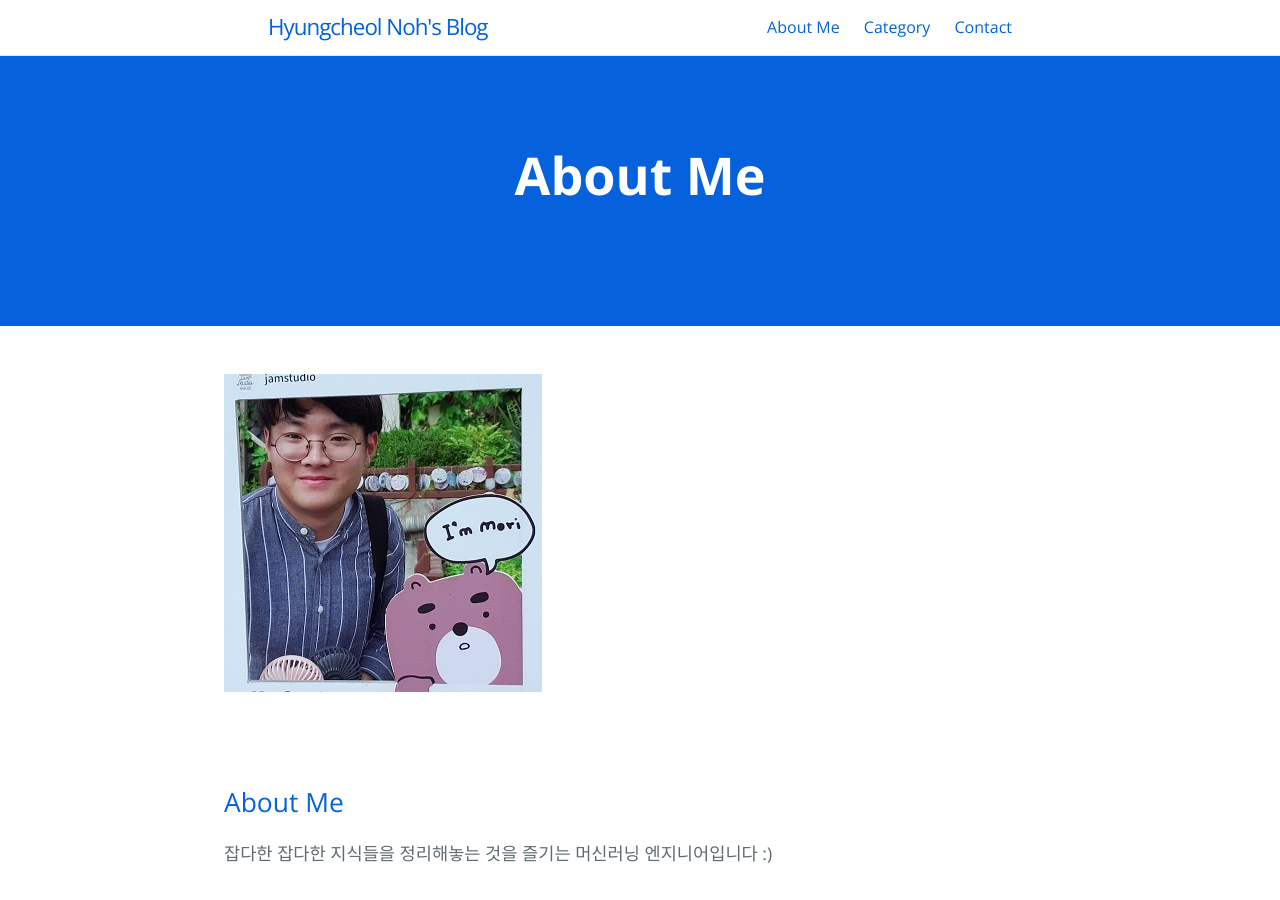
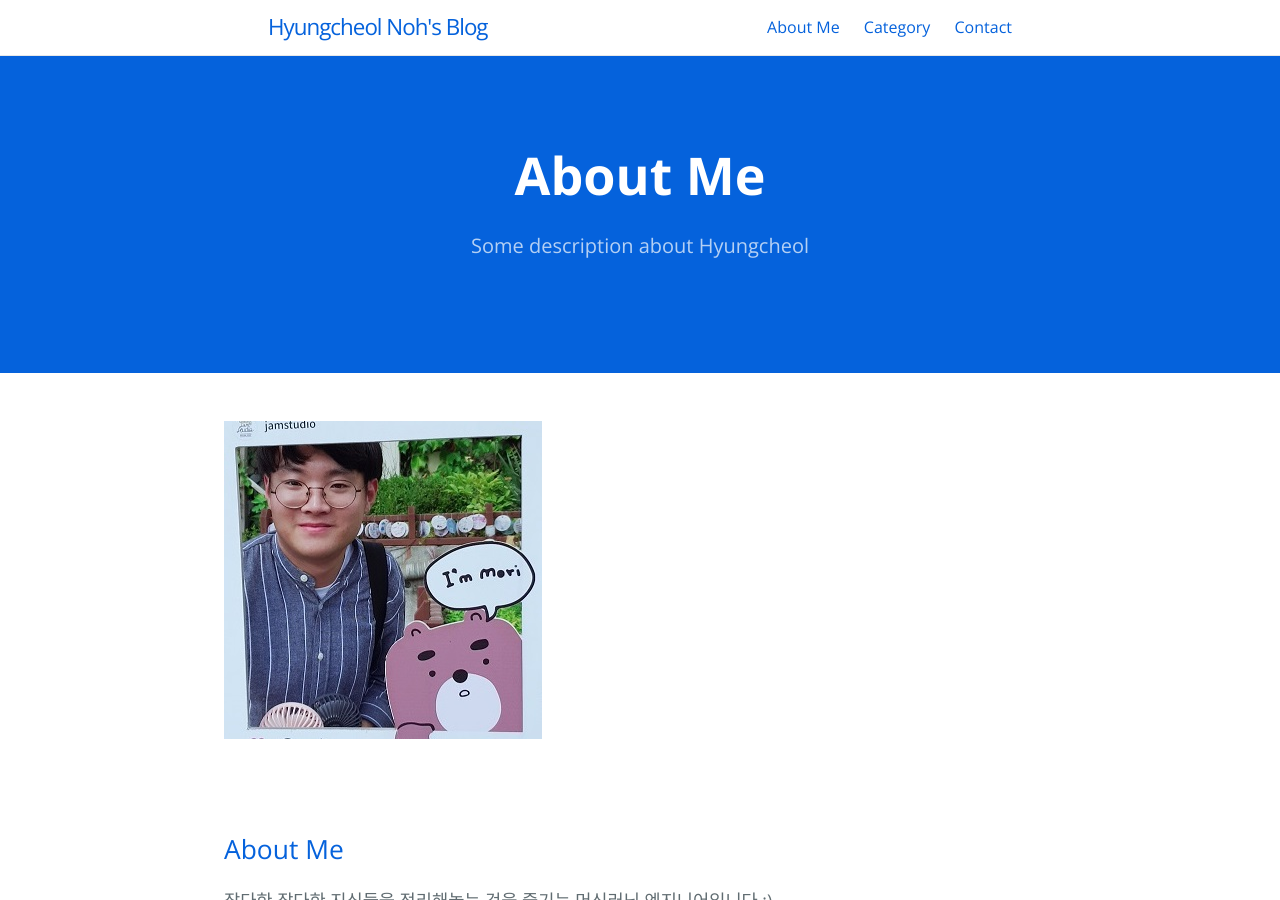
Before and after one commit to hcnoh/hcnoh.github.io, a Jekyll site: the page built from about.md, in a window 1280 px wide and 900 px high. Built offline with Jekyll 4.4.1, drawn with Linux system fonts in a browser that asks for light colours.

Commit message:
Update default.html

```diff
--- a/_layouts/default.html
+++ b/_layouts/default.html
@@ -47,6 +47,12 @@
       {% assign page-tagline = site.description | default: site.github.project_tagline | escape %}
     {% endif %}
     {% if page.layout == 'page' %}
+      {% assign page-tagline = page.tagline | escape %}
+    {% endif %}
+    {% if page.layout == 'about' %}
+      {% assign page-tagline = page.tagline | escape %}
+    {% endif %}
+    {% if page.layout == 'category' %}
       {% assign page-tagline = page.tagline | escape %}
     {% endif %}
     {% if page.layout == 'post' %}
```
